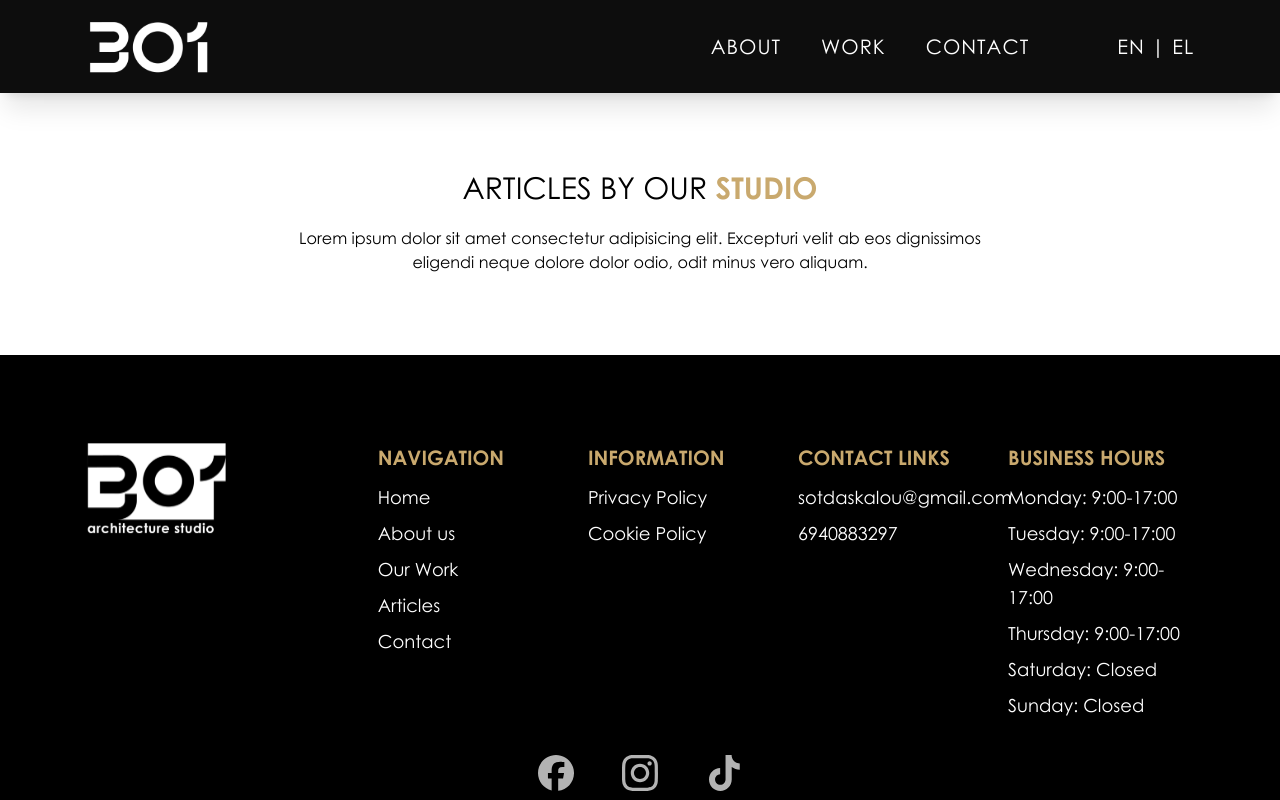
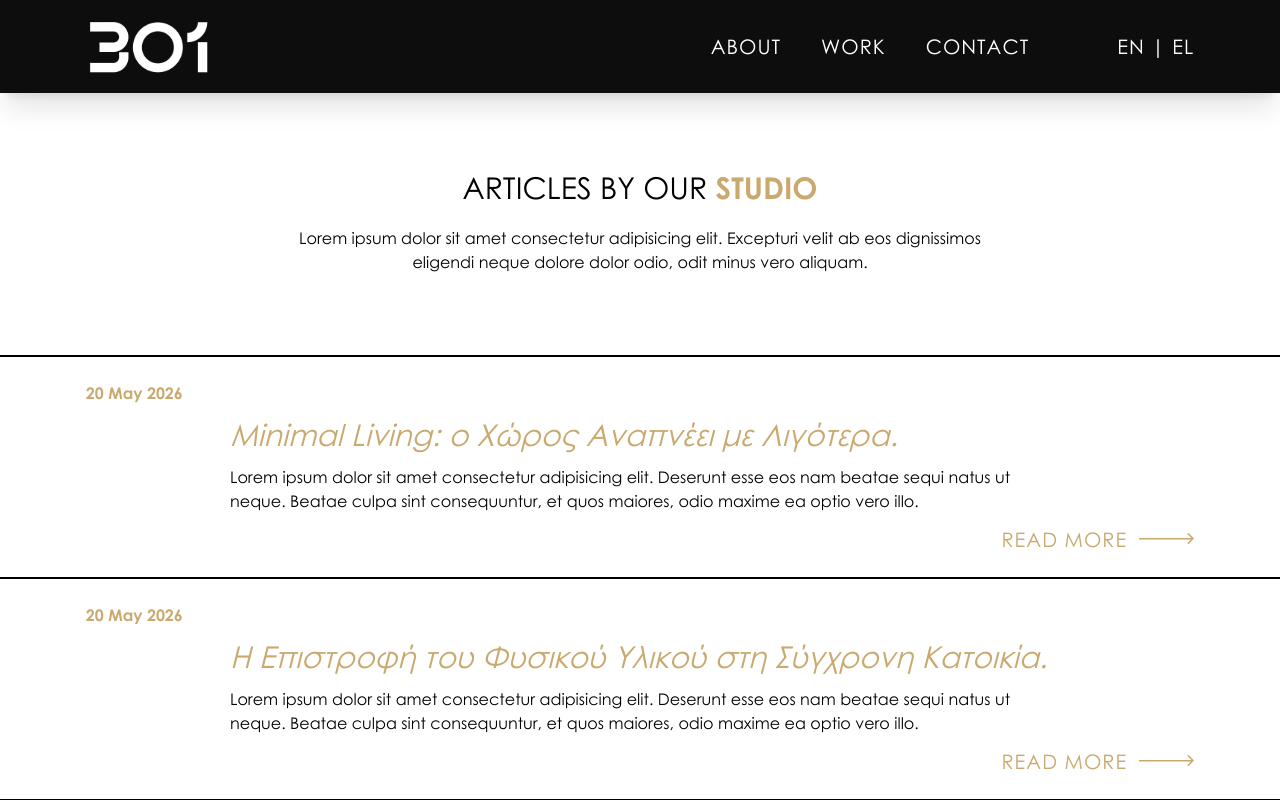
Before and after one commit to sotdask/301, a React (Vite) app: page /articles in a window 1280 px wide. Shown: the top 800 px of the page. Built offline with nearby package versions, Linux system fonts and the light colour scheme.

Commit message:
finished articles page, added 404 page, started working on single project pages

```diff
--- a/src/App.jsx
+++ b/src/App.jsx
@@ -13,6 +13,8 @@ import Contact from "./pages/Contact";
 import Articles from "./pages/Articles";
 import PrivacyPolicy from "./pages/PrivacyPolicy";
 import CookiesPolicy from "./pages/CookiesPolicy";
+import Kamari from "./pages/Kamari";
+import NotFound from "./pages/NotFound";
 import Header from "./layouts/Header";
 import Footer from "./layouts/Footer";
 
@@ -55,8 +57,10 @@ function App() {
             <Route path="/projects" element={<Projects />} />
             <Route path="/contact" element={<Contact />} />
             <Route path="/articles" element={<Articles />} />
+            <Route path="/kamari-santorinis" element={<Kamari />} />
             <Route path="/privacy-policy" element={<PrivacyPolicy />} />
             <Route path="/cookies-policy" element={<CookiesPolicy />} />
+            <Route path="*" element={<NotFound />} />
           </Routes>
         </main>
         <Footer />
--- a/src/assets/index.js
+++ b/src/assets/index.js
@@ -15,6 +15,7 @@ import villaspitaki from "./villaspitaki.png"
 import villahouse from "./villahouse.png"
 import villaspiti from "./villaspiti.png"
 import contact from "./contact.png"
+import kamari from "./kamari.png"
 
 
 
@@ -35,5 +36,6 @@ export {
     villaspitaki,
     villahouse,
     villaspiti,
-    contact
+    contact,
+    kamari,
 };
--- /dev/null
+++ b/src/components/articles/SingleArticle.jsx
@@ -0,0 +1,72 @@
+import React from "react";
+import { arrow } from "../../assets";
+
+const SingleArticle = () => {
+  const singleArticles = [
+    {
+      id: 1,
+      date: "20 May 2026",
+      title: "Minimal Living: ο Xώρος Aναπνέει με Λιγότερα.",
+      description:
+        "Lorem ipsum dolor sit amet consectetur adipisicing elit. Deserunt esse eos nam beatae sequi natus ut neque. Beatae culpa sint consequuntur, et quos maiores, odio maxime ea optio vero illo.",
+      link: "#",
+    },
+    {
+      id: 2,
+      date: "20 May 2026",
+      title: "Η Επιστροφή του Φυσικού Υλικού στη Σύγχρονη Κατοικία.",
+      description:
+        "Lorem ipsum dolor sit amet consectetur adipisicing elit. Deserunt esse eos nam beatae sequi natus ut neque. Beatae culpa sint consequuntur, et quos maiores, odio maxime ea optio vero illo.",
+      link: "#",
+    },
+    {
+      id: 3,
+      date: "20 May 2026",
+      title: "Minimal Living: ο Xώρος Aναπνέει με Λιγότερα.",
+      description:
+        "Lorem ipsum dolor sit amet consectetur adipisicing elit. Deserunt esse eos nam beatae sequi natus ut neque. Beatae culpa sint consequuntur, et quos maiores, odio maxime ea optio vero illo.",
+      link: "#",
+    },
+    {
+      id: 4,
+      date: "20 May 2026",
+      title: "Minimal Living: ο Xώρος Aναπνέει με Λιγότερα.",
+      description:
+        "Lorem ipsum dolor sit amet consectetur adipisicing elit. Deserunt esse eos nam beatae sequi natus ut neque. Beatae culpa sint consequuntur, et quos maiores, odio maxime ea optio vero illo.",
+      link: "#",
+    },
+  ];
+
+  return (
+    <>
+      {singleArticles.map((singleArticle) => (
+        <div key={singleArticle.id} className="border-t-2">
+          <div className="section-padding">
+            <div className="card py-6 flex flex-col">
+              <span className="text-primary font-bold">{singleArticle.date}</span>
+              <div className="wrapper mx-auto max-w-205 mt-3 flex w-full flex-col justify-center">
+                <a
+                  href={singleArticle.link}
+                  className="mb-3 text-primary text-lg md:text-2xl lg:text-3xl italic transition duration-300 hover:text-black"
+                >
+                  {singleArticle.title}
+                </a>
+                <p>{singleArticle.description}</p>
+              </div>
+              <a
+                href={singleArticle.link}
+                className="text-sm mt-3 flex gap-x-3 justify-end uppercase tracking-wider text-primary transition duration-300 sm:text-base md:text-xl hover:translate-x-3"
+              >
+                read more
+                <img src={arrow} alt="" />
+              </a>
+            </div>
+          </div>
+        </div>
+      ))}
+      ;
+    </>
+  );
+};
+
+export default SingleArticle;
--- a/src/components/homepage/Blog.jsx
+++ b/src/components/homepage/Blog.jsx
@@ -56,7 +56,7 @@ const Blog = () => {
           </a>
         </div>
       </div>
-      <Button to="#" text="All Articles" title="All Articles" />
+      <Button to="/articles" text="All Articles" title="All Articles" />
     </section>
   );
 };
--- /dev/null
+++ b/src/components/kamari/Hero.jsx
@@ -0,0 +1,31 @@
+import React from "react";
+import { kamari } from "../../assets";
+
+const Hero = () => {
+  return (
+    <section className="relative isolate min-h-svh w-full md:min-h-dvh">
+      <img
+        src={kamari}
+        alt=""
+        className="brightness-40 pointer-events-none absolute inset-0 -z-10 h-full w-full object-cover object-center"
+      />
+      <div className="relative z-10 flex flex-col items-center justify-center min-h-svh w-full section-padding">
+       <div className="relative wrapper">
+        <span  data-aos="fade-right" data-aos-duration="1000" className="block h-0.5 w-28 bg-primary sm:w-46" />
+        <h1
+          className="tracking-widest text-white uppercase"
+          style={{
+            fontSize: "clamp(2.8125rem, 1.9818rem + 3.5443vw, 5.4375rem)",
+          }}
+        >
+          Kamari Santorinis
+        </h1>
+        <span data-aos="fade-left" data-aos-duration="1000" className="block absolute right-0 h-0.5 w-28 bg-primary sm:w-46" />
+       </div>
+       <span data-aos="fade-up" data-aos-duration="1000" className="block absolute bottom-18 text-white text-xl lg:text-2xl text-center">Where Modernity Meets Greece's Essence</span>
+      </div>
+    </section>
+  );
+};
+
+export default Hero;
--- a/src/components/projects/Showcase.jsx
+++ b/src/components/projects/Showcase.jsx
@@ -5,8 +5,8 @@ function Showcase() {
   const projects = [
     {
       id: 1,
-      title: "Villa Spitaki",
-      link: "#",
+      title: "Kamari Santorinis",
+      link: "/kamari-santorinis",
       image: villaspitaki,
       alt: villaspitaki,
     },
--- a/src/layouts/Header.jsx
+++ b/src/layouts/Header.jsx
@@ -4,11 +4,23 @@ import { logo } from "../assets/index";
 import Menu from "../components/global/Menu";
 import Navbar from "./Navbar";
 
+const KNOWN_ROUTES = new Set([
+  "/",
+  "/about",
+  "/projects",
+  "/contact",
+  "/articles",
+  "/kamari-santorinis",
+  "/privacy-policy",
+  "/cookies-policy",
+]);
+
 function Header() {
   const { pathname } = useLocation();
   const isArticlesPage = pathname === "/articles";
+  const isNotFoundPage = !KNOWN_ROUTES.has(pathname);
   const [isScrolled, setIsScrolled] = useState(false);
-  const showSolidHeader = isScrolled || isArticlesPage;
+  const showSolidHeader = isScrolled || isArticlesPage || isNotFoundPage;
 
   useEffect(() => {
     const onScroll = () => {
--- a/src/pages/Articles.jsx
+++ b/src/pages/Articles.jsx
@@ -1,14 +1,20 @@
 import React from "react";
+import SingleArticle from "../components/articles/SingleArticle";
 
 function Articles() {
   return (
-    <section className="section-padding section-margin pt-22 flex flex-col items-center">
-      <h1 className="uppercase text-2xl lg:text-3xl text-center">
-        articles by our <span className="text-primary font-bold">studio</span>
-      </h1>
-      <p className="max-w-175 mt-3 lg:mt-5 text-center">
-        Lorem ipsum dolor sit amet consectetur adipisicing elit. Excepturi velit ab eos dignissimos eligendi neque dolore dolor odio, odit minus vero aliquam.
+    <section>
+      <div className="section-padding section-margin pt-22 flex flex-col items-center">
+        <h1 className="uppercase text-2xl lg:text-3xl text-center">
+          articles by our <span className="text-primary font-bold">studio</span>
+        </h1>
+        <p className="max-w-175 mt-3 lg:mt-5 text-center">
+          Lorem ipsum dolor sit amet consectetur adipisicing elit. Excepturi
+          velit ab eos dignissimos eligendi neque dolore dolor odio, odit minus
+          vero aliquam.
         </p>
+      </div>
+      <SingleArticle />
     </section>
   );
 }
--- /dev/null
+++ b/src/pages/Kamari.jsx
@@ -0,0 +1,12 @@
+import React from 'react'
+import Hero from '../components/kamari/Hero'
+
+function Kamari() {
+  return (
+    <div>
+      <Hero/>
+    </div>
+  )
+}
+
+export default Kamari
--- /dev/null
+++ b/src/pages/NotFound.jsx
@@ -0,0 +1,38 @@
+import React from "react";
+import { Link } from "react-router-dom";
+
+function NotFound() {
+  return (
+    <section className="flex min-h-screen flex-col items-center justify-center bg-black px-6 pt-32 pb-20 text-center text-white">
+      <p className="text-primary text-sm uppercase tracking-[0.35em] md:text-base">
+        301 Architecture Studio
+      </p>
+      <h1 className="mt-6 text-[clamp(5rem,18vw,12rem)] font-bold leading-none text-primary">
+        404
+      </h1>
+      <h2 className="mt-4 text-2xl uppercase md:text-3xl lg:text-4xl">
+        Page not found
+      </h2>
+      <p className="mt-6 max-w-lg text-base text-white/80 md:text-lg">
+        The page you are looking for does not exist or may have been moved.
+        Return home or explore our work.
+      </p>
+      <div className="mt-10 flex flex-col items-center gap-4 sm:flex-row sm:gap-6">
+        <Link
+          to="/"
+          className="border-2 border-primary px-8 py-3 text-sm uppercase tracking-wider text-primary transition duration-300 hover:bg-primary hover:text-black md:text-base"
+        >
+          Back to home
+        </Link>
+        <Link
+          to="/projects"
+          className="text-sm uppercase tracking-wider text-white/80 transition duration-300 hover:text-primary md:text-base"
+        >
+          View our work
+        </Link>
+      </div>
+    </section>
+  );
+}
+
+export default NotFound;
```
Also changed, not shown: 1 other file (tests, documents, lock files or other folders).
